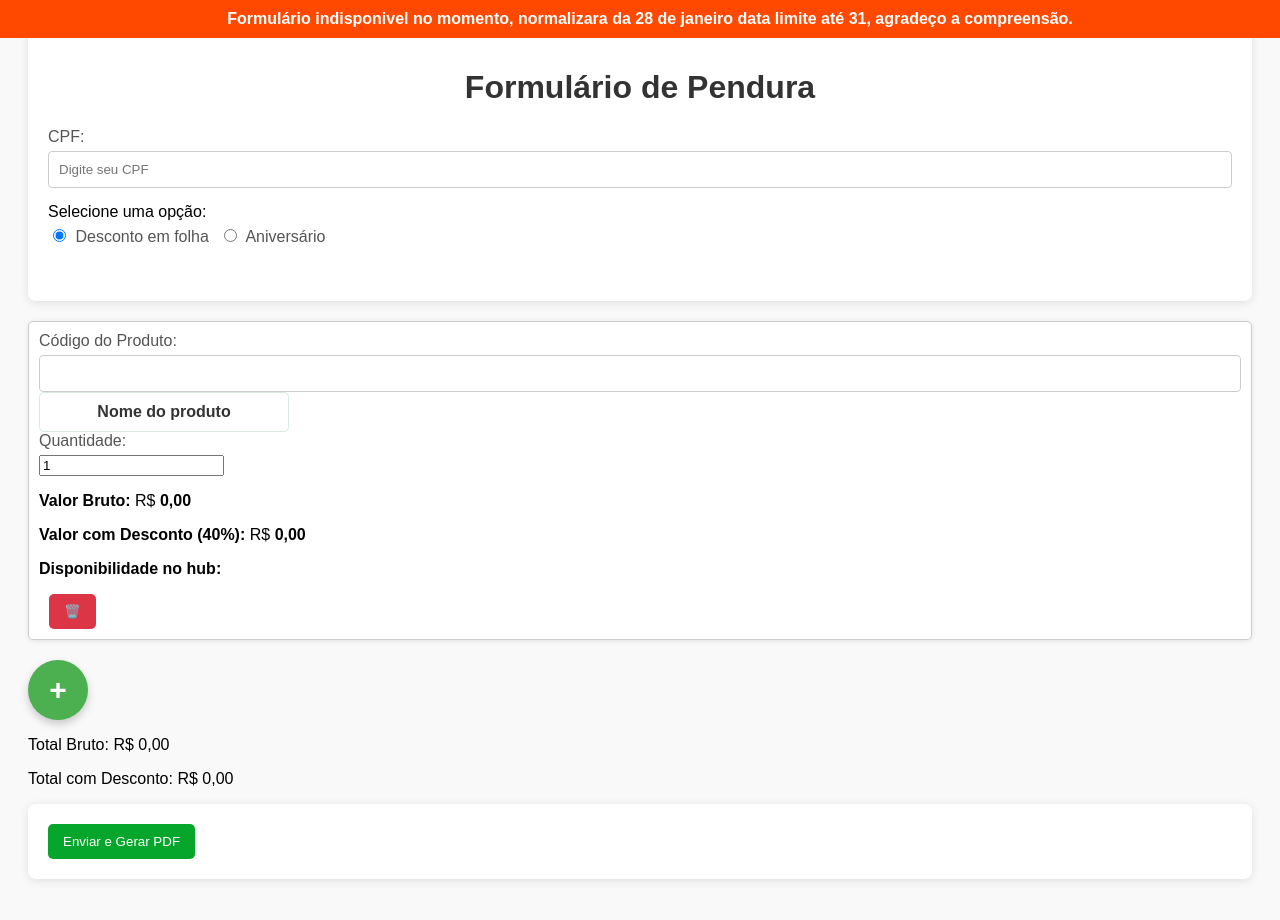
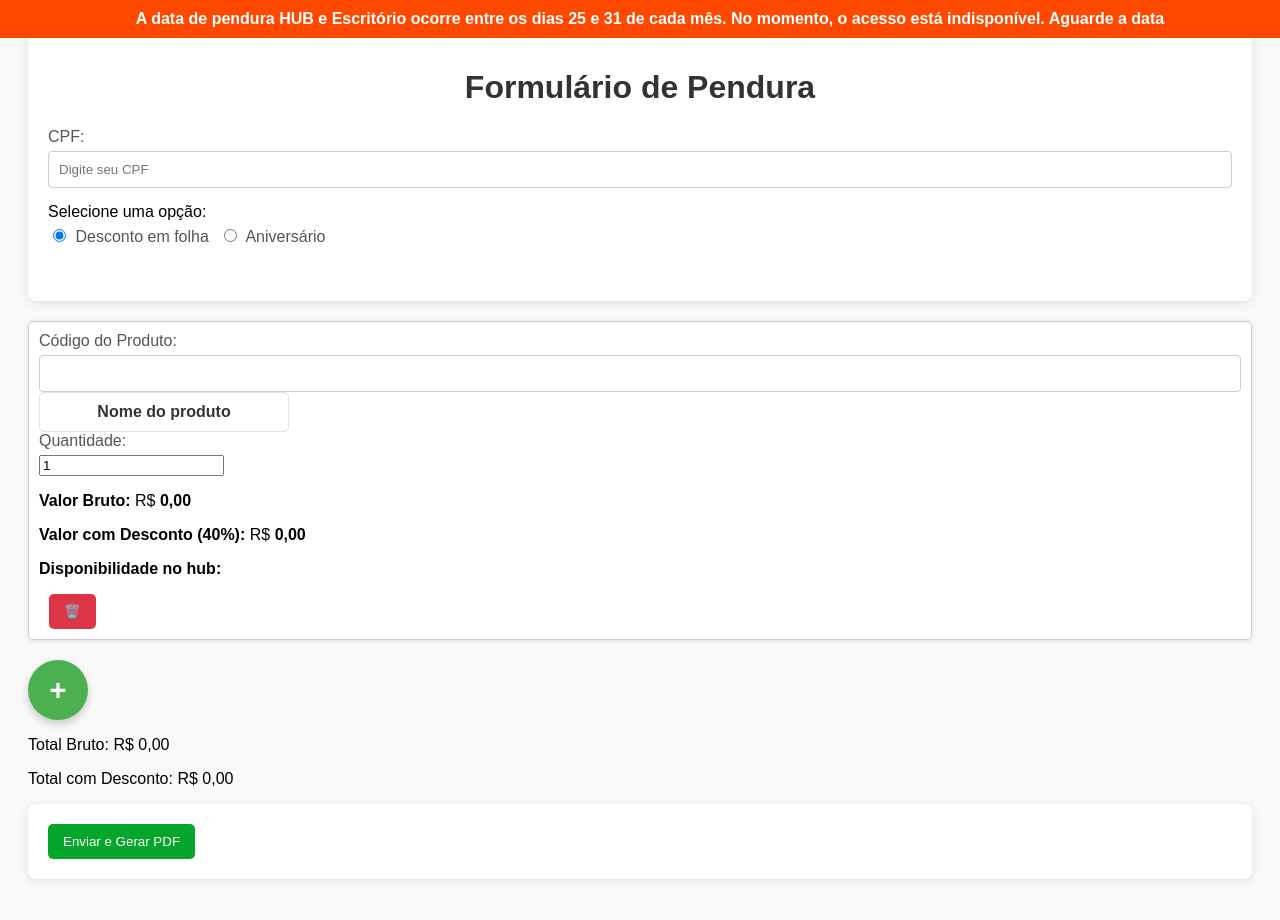
Before and after one commit to Azunduri/PENDURAESTOQUEHUB, a plain HTML site: page index.html in a window 1280 px wide. Drawn offline with nearby package versions, Linux system fonts and the light colour scheme.

Commit message:
Update index.html

```diff
--- a/index.html
+++ b/index.html
@@ -797,7 +797,7 @@ function formatarReais(valor) {
 
 <!-- Banner informativo que será exibido quando o formulário estiver bloqueado -->
 <div id="banner" style="position: fixed; top: 0; left: 0; width: 100%; background-color: rgb(255, 73, 1); text-align: center; color: #fff; padding: 10px; font-size: 16px; font-weight: bold; display: none;">
-    Formulário indisponivel no momento, normalizara da 28 de janeiro data limite até 31, agradeço a compreensão.
+    A data de pendura HUB e Escritório ocorre entre os dias 25 e 31 de cada mês. No momento, o acesso está indisponível. Aguarde a data
 </div>
 
 </script>
```
